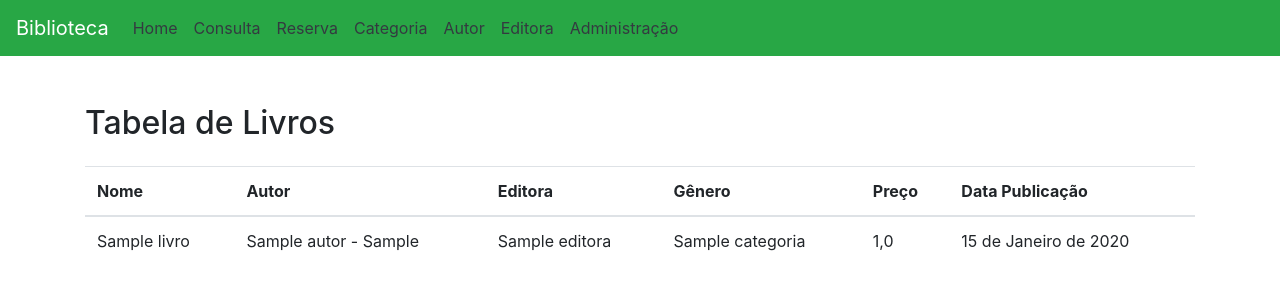
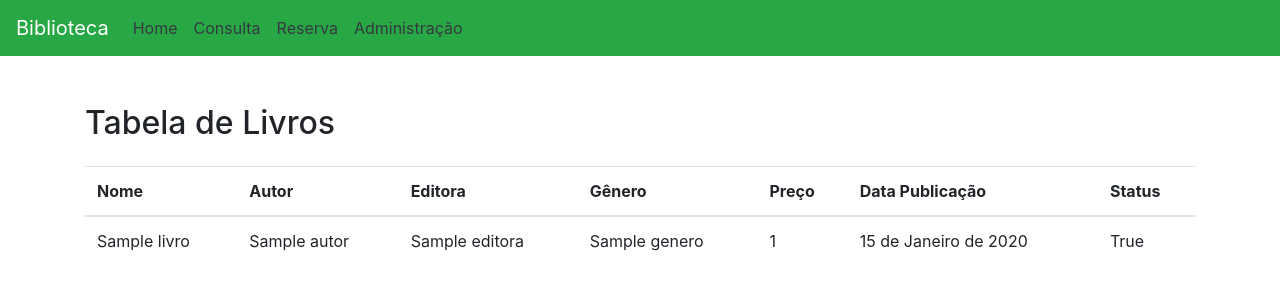
Before and after one commit to tulioofm/DjangoBiblioteca, a Django app: page /consulta/ in a window 1280 px wide. Shown: the top 300 px of the page. Run offline with Django 4.2, Linux system fonts and the light colour scheme; tables that the repository leaves empty hold one stand-in row (values such as "Sample post"); some libraries are stand-ins or nearby versions.

Commit message:
Add files via upload

```diff
--- a/app/models.py
+++ b/app/models.py
@@ -1,58 +1,53 @@
 from django.db import models
 
+# Create your models here.
 class Cidade(models.Model):
-    nome = models.CharField(max_length=50)
+    nome_cidade = models.CharField(max_length=100)
     uf = models.CharField(max_length=2)
-
     def __str__(self):
-        return self.nome
+        return f"{self.nome_cidade}, {self.uf}"
 
 class Autor(models.Model):
-    nome = models.CharField(max_length=50)
-    site = models.CharField(max_length=50)
-    cidade = models.ForeignKey(Cidade, on_delete=models.CASCADE)
+    nome_autor = models.CharField(max_length=100)
+    site_autor = models.CharField(max_length=100)
+    cidade_autor = models.ForeignKey(Cidade, on_delete=models.CASCADE)
+    def __str__(self):
+        return self.nome_autor
 
+class Genero(models.Model):
+    nome_genero = models.CharField(max_length=100)
     def __str__(self):
-        return f'{self.nome} - {self.site}'
+        return self.nome_genero
 
 class Editora(models.Model):
-    nome = models.CharField(max_length=50)
-    site = models.CharField(max_length=50)
-    cidade = models.ForeignKey(Cidade, on_delete=models.CASCADE)
+    nome_editora = models.CharField(max_length=100)
+    site_editora = models.CharField(max_length=100)
+    cidade_editora = models.ForeignKey(Cidade, on_delete=models.CASCADE)
+    def __str__(self):
+        return self.nome_editora
 
+class Leitor(models.Model):
+    nome_leitor = models.CharField(max_length=100)
+    email_leitor =  models.CharField(max_length=100)
+    cpf_leitor = models.CharField(max_length=11, unique=True)
     def __str__(self):
-        return self.nome
-
-class Categoria(models.Model):
-    nome = models.CharField(max_length=50)
-
-    def __str__(self):
-        return self.nome
+        return self.nome_leitor
 
 class Livro(models.Model):
-    nome = models.CharField(max_length=50)
+    nome_livro = models.CharField(max_length=100)
     autor = models.ForeignKey(Autor, on_delete=models.CASCADE)
     editora = models.ForeignKey(Editora, on_delete=models.CASCADE)
-    categoria = models.ForeignKey(Categoria, on_delete=models.CASCADE)
-    preco = models.FloatField()
-    data_publicacao = models.DateField()
-
+    genero = models.ManyToManyField(Genero)
+    preco = models.IntegerField()
+    data_plub = models.DateField()
+    status = models.BooleanField()
     def __str__(self):
-        return f'{self.nome} - {self.autor.nome}'
-
-class Leitores(models.Model):
-    nome = models.CharField(max_length=50)
-    email = models.CharField(max_length=50)
-    cpf = models.CharField(max_length=50)
-
-    def __str__(self):
-        return self.nome
+        return self.nome_livro
 
 class Emprestimo(models.Model):
-    data_emprestimo = models.DateTimeField()
+    data_emprestimo = models.DateField()
+    data_devolucao = models.DateField()
+    leitor= models.ForeignKey(Leitor, on_delete=models.CASCADE)
     livro = models.ForeignKey(Livro, on_delete=models.CASCADE)
-    leitor = models.ForeignKey(Leitores, on_delete=models.CASCADE)
-    data_devolucao = models.DateTimeField()
-
     def __str__(self):
-        return f'{self.data_emprestimo} - {self.data_devolucao} {self.livro}'
+        return f"{self.leitor}, {self.livro}"
--- a/app/templates/consulta/consulta.html
+++ b/app/templates/consulta/consulta.html
@@ -25,15 +25,6 @@
           <a class="nav-link text-dark" href="/reserva/">Reserva</a>
         </li>
         <li class="nav-item">
-          <a class="nav-link text-dark" href="/categoria/">Categoria</a>
-        </li>
-        <li class="nav-item">
-          <a class="nav-link text-dark" href="/autor/">Autor</a>
-        </li>
-        <li class="nav-item">
-          <a class="nav-link text-dark" href="/editora/">Editora</a>
-        </li>
-        <li class="nav-item">
           <a class="nav-link text-dark" href="/admin/">Administração</a>
         </li>
       </ul>
@@ -51,16 +42,22 @@
               <th scope="col">Gênero</th>
               <th scope="col">Preço</th>
               <th scope="col">Data Publicação</th>
+              <th scope="col">Status</th>
             </tr>
             {% for Livro in consultas %}
           </thead>
           <tbody>
-           <td>{{Livro.nome}}</td>
+           <td>{{Livro.nome_livro}}</td>
            <td>{{Livro.autor}}</td>
            <td>{{Livro.editora}}</td>
-           <td>{{Livro.categoria}}</td>
+           <td>
+            {% for genero in Livro.genero.all %}
+            {{genero.nome_genero}}{% if not forloop.last %}, {% endif %}
+            {% endfor %}
+           </td>
            <td>{{Livro.preco}}</td>
-           <td>{{Livro.data_publicacao}}</td>
+           <td>{{Livro.data_plub}}</td>
+           <td>{{Livro.status}}</td>
           </tbody>
            {% endfor %}
         </table>
--- a/app/views.py
+++ b/app/views.py
@@ -1,55 +1,33 @@
 from django.shortcuts import render
-from . models import *
+from . models  import*
 
 def consulta(request):
     consultas = {
-        'consultas': Livro.objects.all()
-    }
+         'consultas':Livro.objects.all()
+        }
 
-    return render(request, 'consulta/consulta.html', consultas)
+    return render(request,'consulta/consulta.html',consultas)
 
 def reserva(request):
-    if request.POST:
-        nova_reserva = Emprestimo()
+     if request.POST:
+        nova_reserva= Emprestimo()
         nova_reserva.data_emprestimo = request.POST.get('data')
         nova_reserva.data_devolucao = request.POST.get('data2')
         try:
-            leitor = Leitores.objects.get(pk = request.POST.get('leitor'))
-            livro = Livro.objects.get(pk = request.POST.get('livro'))
+            leitor = Leitor.objects.get(pk=request.POST.get('leitor'))
+            livro = Livro.objects.get(pk=request.POST.get('livro'))
             nova_reserva.leitor = leitor
             nova_reserva.livro = livro
             nova_reserva.save()
-        except Leitores.DoesNotExist:
-            print("Leitor não encontrado")
+        except Leitor.DoesNotExist:
+                print("Leitor não encontrado")
         except Livro.DoesNotExist:
-            print("Livro não encontrado")
+                print("Livro não encontrado")
         except Exception as e:
-            print("Erro de integridade", e)
-    reservas = {
-        'leitor': Leitores.objects.all(),
-        'livro': Livro.objects.all(),
-    }
+                print("Erro de integridade:", e)
+     reservas = {
+         'leitor':Leitor.objects.all(),
+         'livro':Livro.objects.all(),
+        }
 
-    return render(request, 'reserva/reserva.html', reservas)
-
-def categoria(request):
-    categoria = {
-        'categoria': Categoria.objects.all()
-    }
-
-    return render(request, 'categoria/categoria.html', categoria)
-
-def autor(request):
-    autor = {
-        'autor': Autor.objects.all()
-    }
-
-    return render(request, 'autor/autor.html', autor)
-
-def editora(request):
-    editora = {
-        'editora': Editora.objects.all()
-    }
-
-    return render(request, 'editora/editora.html', editora)
-# Create your views here.
+     return render(request,'reserva/reserva.html',reservas)
--- a/config/urls.py
+++ b/config/urls.py
@@ -23,8 +23,6 @@ urlpatterns = [
     path('admin/', admin.site.urls),
     path('', TemplateView.as_view(template_name='index.html'), name='index'),
     path('consulta/', consulta, name='consultas'),
-    path('reserva/', reserva, name='reservas'),
-    path('categoria/', categoria, name='categoria'),
-    path('autor/', autor, name='autor'),
-    path('editora/', editora, name='editora'),
+    path('reserva/', reserva, name='reservas')
+
 ]
```
Also changed, not shown: app/admin.py (+5 -5 lines), app/templates/index.html (+0 -9 lines), app/templates/reserva/reserva.html (+2 -11 lines), config/settings.py (+7 -8 lines), app/migrations/0001_initial.py, app/migrations/0002_remove_livro_genero_livro_genero.py (added).
